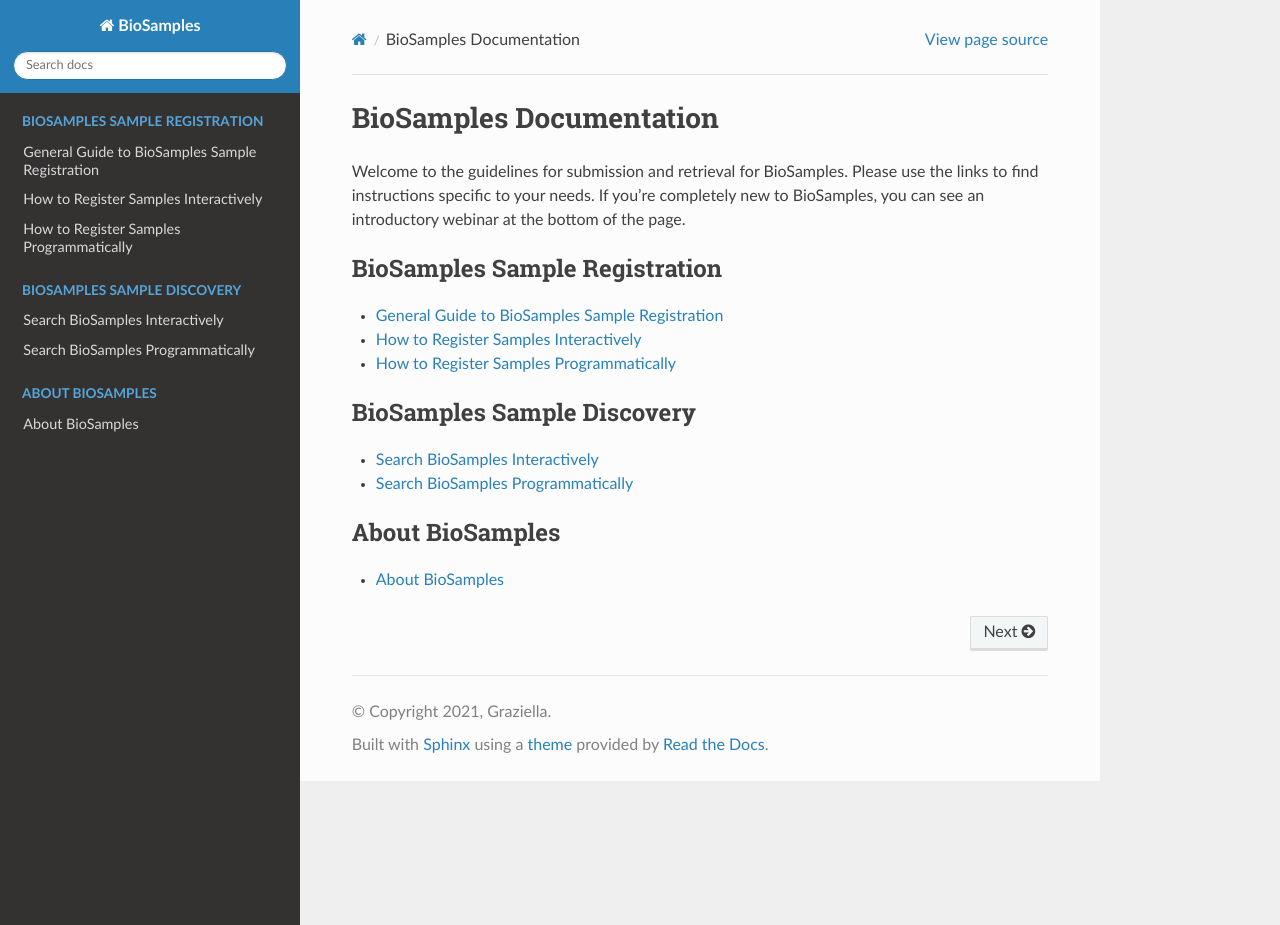
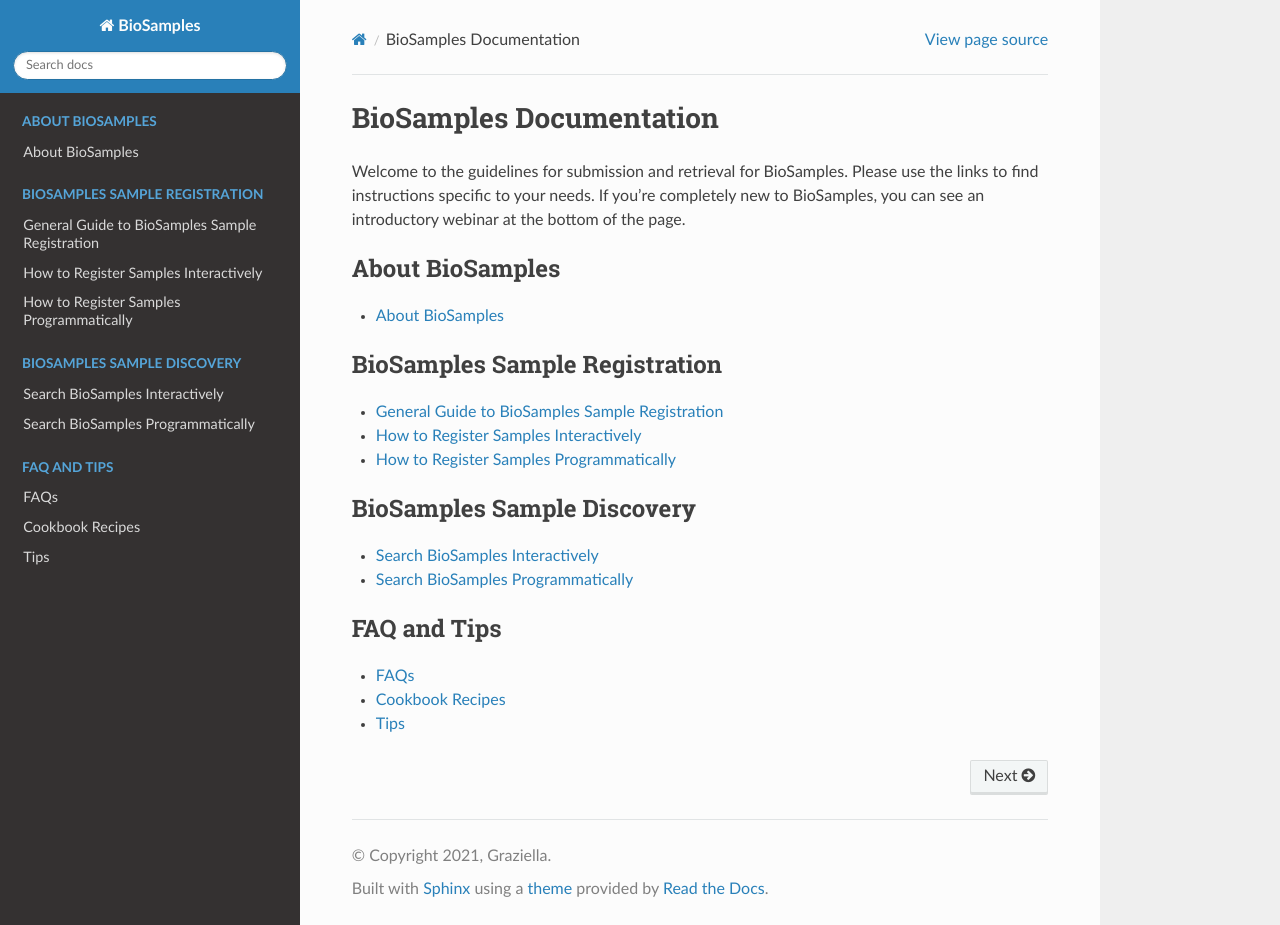
Before and after one commit to EBIBioSamples/read_docs, a Sphinx documentation site: the page built from docs/index.rst, in a window 1280 px wide and 925 px high. Built offline with Sphinx 7.4.7 and the Read the Docs theme 3.1.0, drawn with Linux system fonts in a browser that asks for light colours.

Commit message:
added faqs to index.rst

```diff
--- /dev/null
+++ b/docs/FAQ/FAQ.rst
@@ -0,0 +1,2 @@
+FAQs
+====
--- /dev/null
+++ b/docs/FAQ/cookbook.rst
@@ -0,0 +1,2 @@
+Cookbook Recipes
+================
--- /dev/null
+++ b/docs/FAQ/tips.rst
@@ -0,0 +1,2 @@
+Tips
+====
--- a/docs/index.rst
+++ b/docs/index.rst
@@ -23,7 +28,9 @@
     discover/search-programmatically
 
 .. toctree::
-    :caption: About BioSamples
+    :caption: FAQ and Tips
     :maxdepth: 1
 
-    about
+    FAQ/FAQ
+    FAQ/cookbook
+    FAQ/tips
```
Also changed, not shown: other parts of docs/index.rst (+5 -0 lines).
